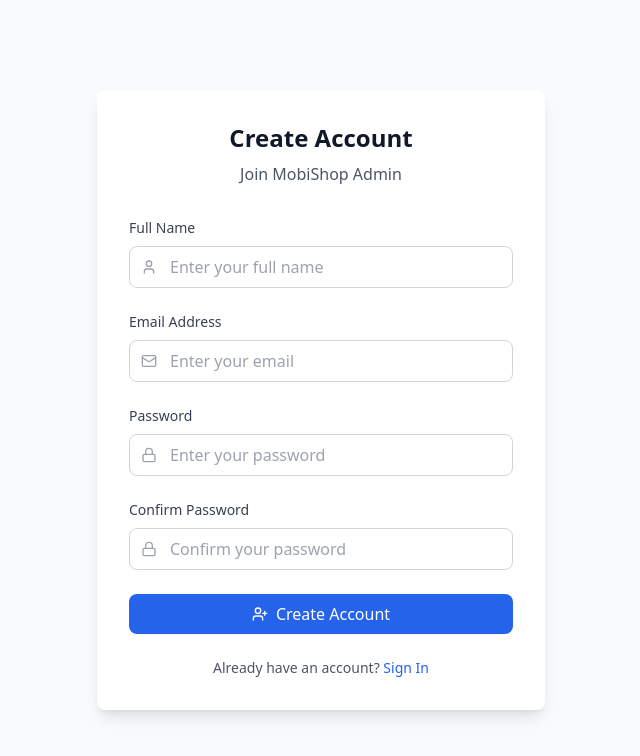
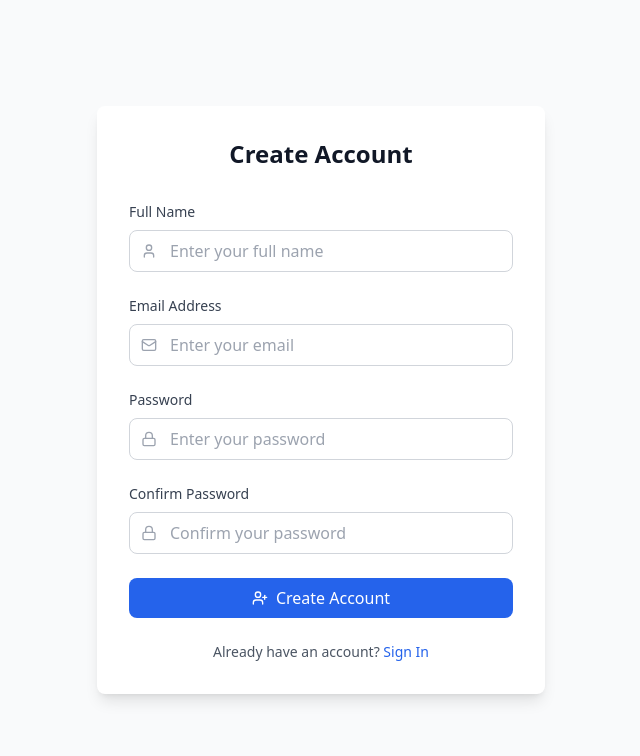
Before and after one commit to tshays/Shop-Managment, a React (Vite) app: page / in a window 1280 px wide. Both pictures are taken after a click on the button "Sign Up". Shown: the top 756 px of the page, without its empty margins (319-959 px from the left). Built offline with nearby package versions, Linux system fonts and the light colour scheme; no server answers.

Commit message:
Update SignUp.tsx

```diff
--- a/src/components/SignUp.tsx
+++ b/src/components/SignUp.tsx
@@ -61,7 +61,7 @@ const SignUp = ({ onSwitchToLogin }: SignUpProps) => {
     <div className="max-w-md w-full bg-white rounded-lg shadow-lg p-8">
       <div className="text-center mb-8">
         <h1 className="text-2xl font-bold text-gray-900">Create Account</h1>
-        <p className="text-gray-600 mt-2">Join MobiShop Admin</p>
+
       </div>
 
       <form onSubmit={handleSubmit} className="space-y-6">
```
